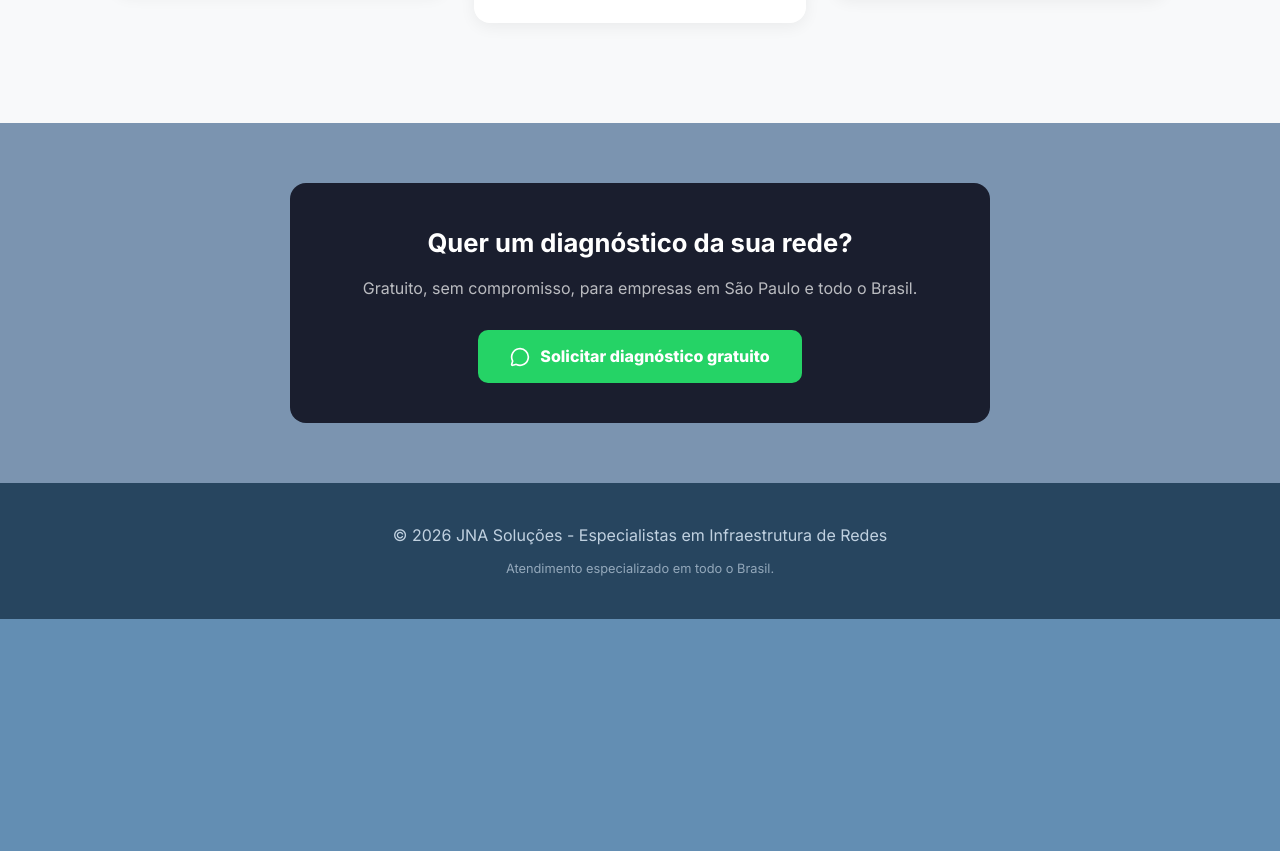
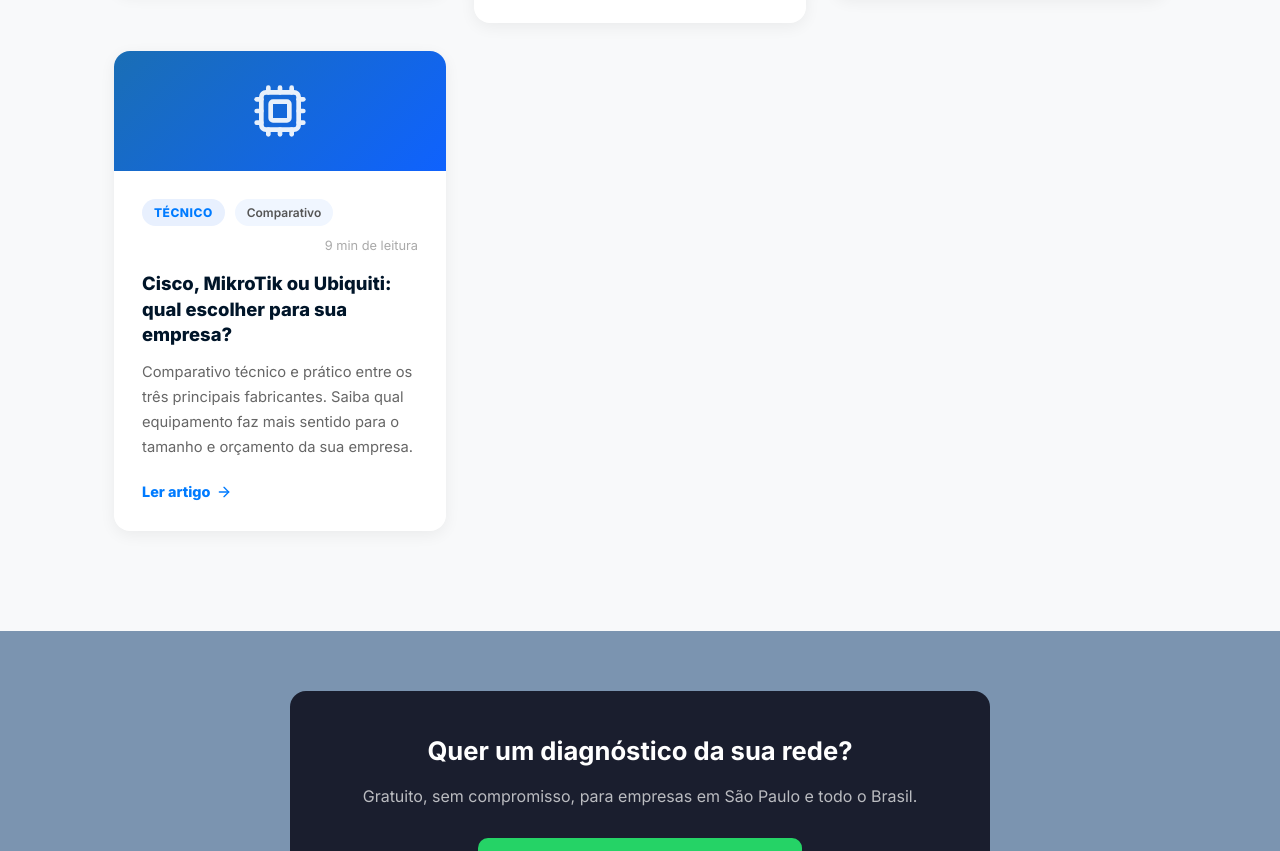
Before and after one commit to john4born/jnasolucoes.github.io, a plain HTML site: page blog.html in a window 1280 px wide. Shown: the part 970-1821 px from the top of the page. Before the commit the page ends 1589 px from the top, so only its background shows below. Drawn offline with nearby package versions, Linux system fonts and the light colour scheme.

Commit message:
Update blog.html

```diff
--- a/blog.html
+++ b/blog.html
@@ -127,6 +127,31 @@
                         </article>
                     </a>
 
+                    <!-- ARTIGO 4 — CISCO vs MIKROTIK vs UBIQUITI -->
+                    <a href="cisco-mikrotik-ubiquiti-qual-escolher.html" style="text-decoration: none;">
+                        <article style="background: white; border-radius: 16px; overflow: hidden; box-shadow: 0 4px 16px rgba(0,0,0,0.06); transition: transform 0.2s, box-shadow 0.2s; display: flex; flex-direction: column;">
+                            <div style="background: linear-gradient(135deg, #1a6eb5 0%, #0f62fe 100%); padding: 32px 28px; display: flex; align-items: center; justify-content: center;">
+                                <i data-lucide="cpu" style="width: 56px; height: 56px; color: white; opacity: 0.9;"></i>
+                            </div>
+                            <div style="padding: 28px; display: flex; flex-direction: column; flex: 1;">
+                                <div style="display: flex; align-items: center; gap: 10px; margin-bottom: 14px; flex-wrap: wrap;">
+                                    <span style="background: #e8f0fe; color: #007bff; font-size: 0.75rem; font-weight: 800; padding: 4px 12px; border-radius: 20px; text-transform: uppercase; letter-spacing: 0.5px;">Técnico</span>
+                                    <span style="background: #f0f6ff; color: #555; font-size: 0.75rem; font-weight: 600; padding: 4px 12px; border-radius: 20px;">Comparativo</span>
+                                    <span style="color: #aaa; font-size: 0.8rem; margin-left: auto;">9 min de leitura</span>
+                                </div>
+                                <h2 style="color: #001529; font-size: 1.15rem; font-weight: 800; line-height: 1.4; margin-bottom: 12px;">
+                                    Cisco, MikroTik ou Ubiquiti: qual escolher para sua empresa?
+                                </h2>
+                                <p style="color: #666; font-size: 0.92rem; line-height: 1.7; margin-bottom: 20px; flex: 1;">
+                                    Comparativo técnico e prático entre os três principais fabricantes. Saiba qual equipamento faz mais sentido para o tamanho e orçamento da sua empresa.
+                                </p>
+                                <div style="display: flex; align-items: center; gap: 6px; color: #007bff; font-weight: 800; font-size: 0.9rem;">
+                                    Ler artigo <i data-lucide="arrow-right" style="width: 16px; height: 16px;"></i>
+                                </div>
+                            </div>
+                        </article>
+                    </a>
+
                 </div>
 
             </div>
```
